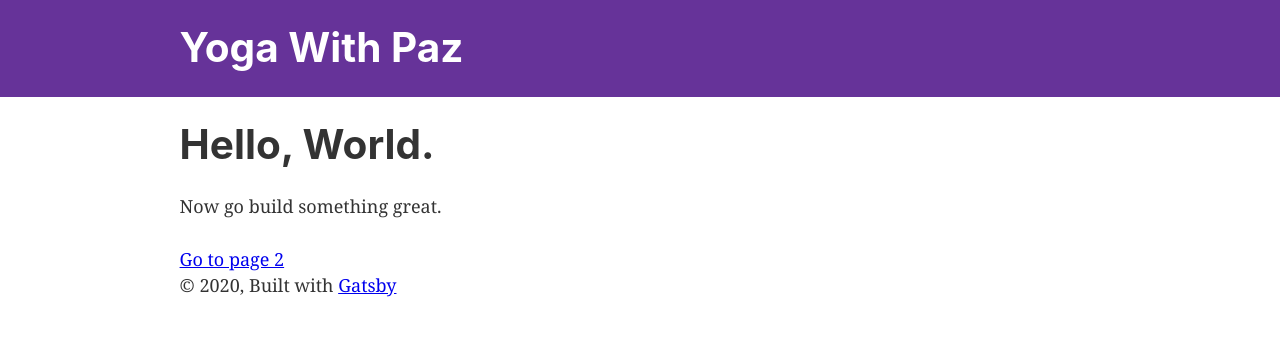
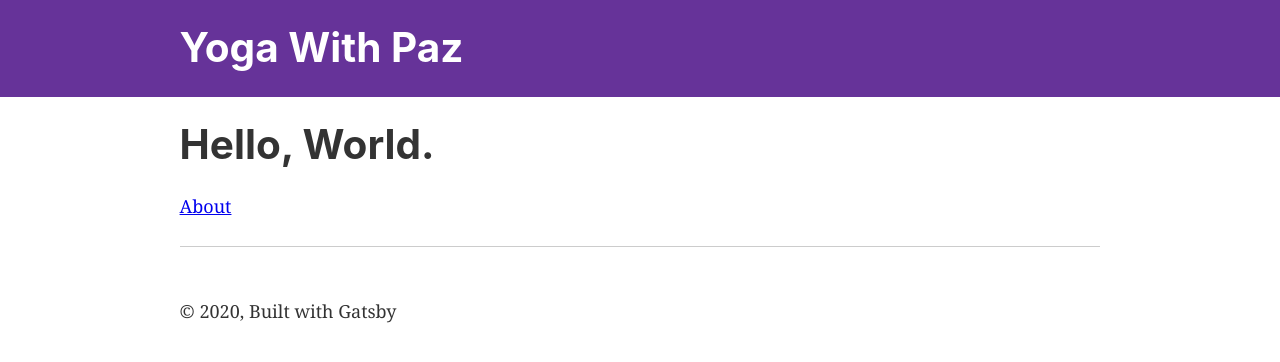
Before and after one commit to wisesmile/ywp, a Gatsby site: page / in a window 1280 px wide. Built offline with nearby package versions, Linux system fonts and the light colour scheme; Gatsby itself is replaced by a stand-in of ours.

Commit message:
added about page

```diff
--- a/src/components/layout.js
+++ b/src/components/layout.js
@@ -34,11 +34,10 @@ const Layout = ({ children }) => {
         }}
       >
         <main>{children}</main>
-        <footer>
-          © {new Date().getFullYear()}, Built with
-          {` `}
-          <a href="https://www.gatsbyjs.org">Gatsby</a>
-        </footer>
+        <br />
+        <hr />
+        <br />
+        <footer>© {new Date().getFullYear()}, Built with Gatsby</footer>
       </div>
     </>
   )
--- a/src/pages/index.js
+++ b/src/pages/index.js
@@ -8,8 +8,7 @@ const IndexPage = () => (
   <Layout>
     <SEO title="Home" />
     <h1>Hello, World.</h1>
-    <p>Now go build something great.</p>
-    <Link to="/page-2/">Go to page 2</Link>
+    <Link to="/about/">About</Link>
   </Layout>
 )
 
```
